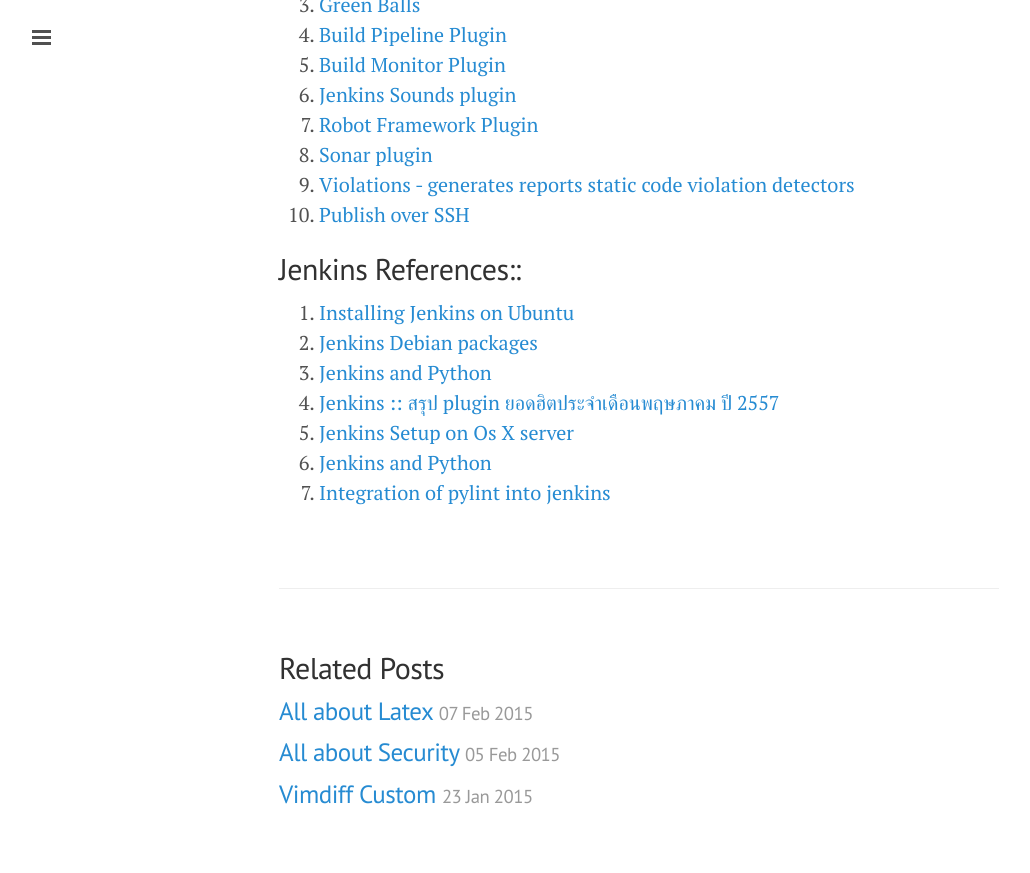
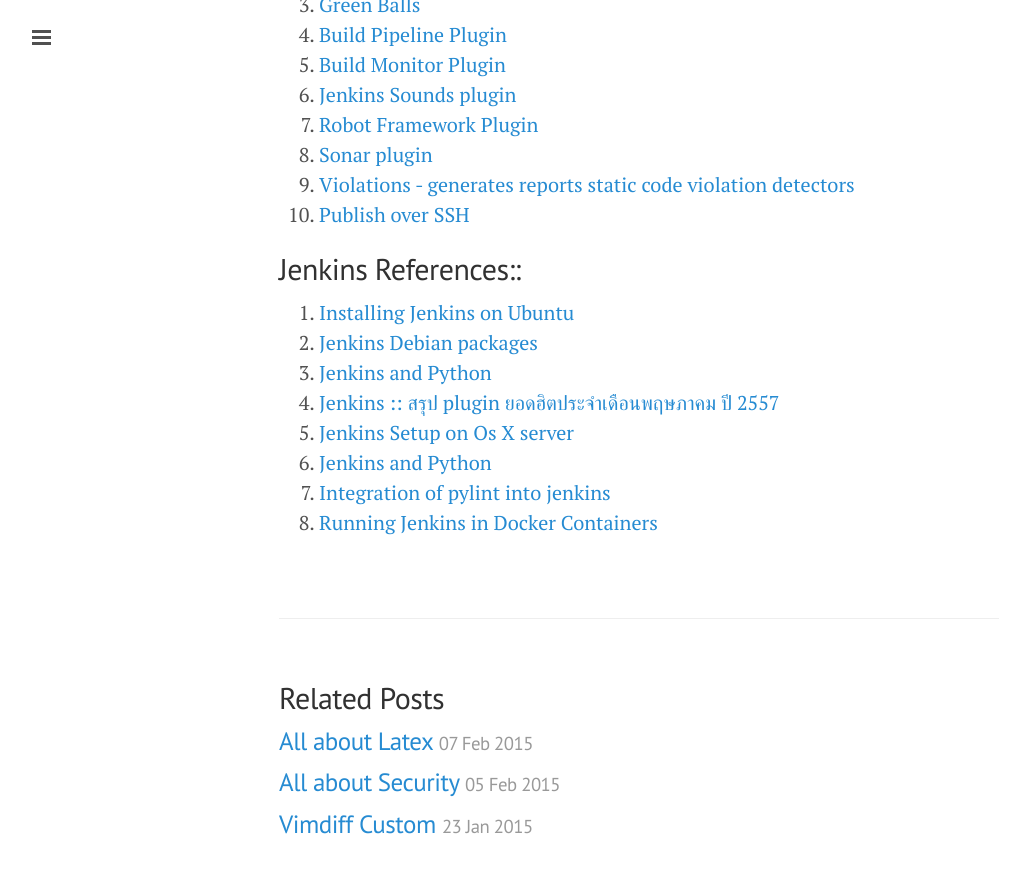
Before and after one commit to ibotdotout/ibotdotout.github.io, a Jekyll site: the page built from _posts/2014-07-19-continuous-integration.md, in a window 1280 px wide and 900 px high, scrolled down 7782 px. Shown: the top 873 px of the window, without its empty margins (1-1031 px from the left). Built offline with Jekyll 4.4.1, drawn with Linux system fonts in a browser that asks for light colours; Markdown is read by kramdown in place of the engine named in the settings.

Commit message:
Update 2014-07-19-continuous-integration.md

```diff
--- a/_posts/2014-07-19-continuous-integration.md
+++ b/_posts/2014-07-19-continuous-integration.md
@@ -307,3 +307,4 @@ $ sudo service jenkins restart
 5. [Jenkins Setup on Os X server](http://oemden.com/?p=205)
 6. [Jenkins and Python](http://www.alexconrad.org/2011/10/jenkins-and-python.html)
 7. [Integration of pylint into jenkins](http://chrigl.de/blogentries/integration-of-pylint-into-jenkins)
+8. [Running Jenkins in Docker Containers](http://www.catosplace.net/blog/2015/02/11/running-jenkins-in-docker-containers/)
```
